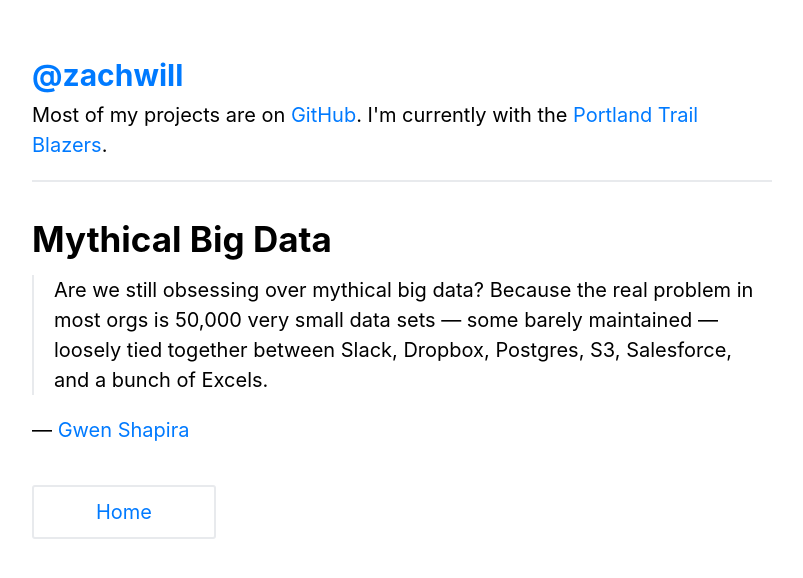
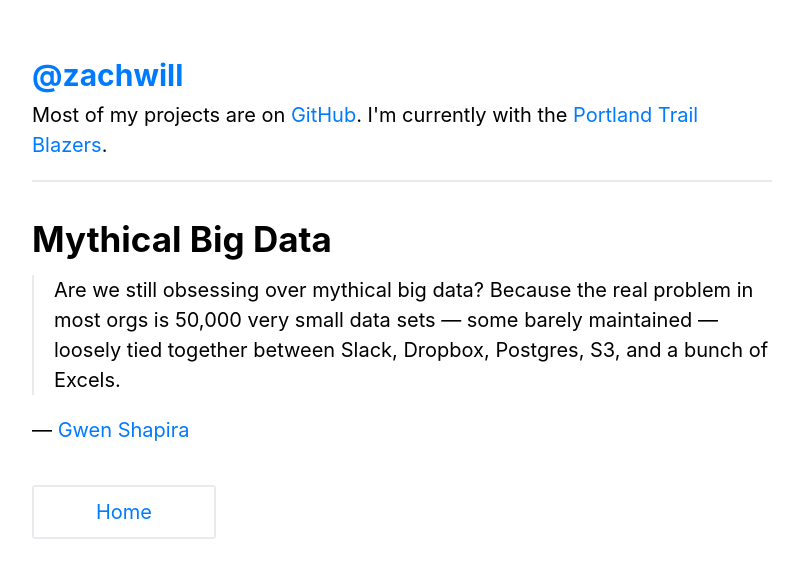
Before and after one commit to zachwill/blog, a Jekyll site: the page built from _posts/2022-09-29-mythical-big-data.md, in a window 1280 px wide. Shown: the top 578 px of the page, without its empty margins (238-1041 px from the left). Built offline with Jekyll 4.4.1, drawn with Linux system fonts in a browser that asks for light colours.

```diff
--- a/_posts/2022-09-29-mythical-big-data.md
+++ b/_posts/2022-09-29-mythical-big-data.md
@@ -4,6 +4,6 @@
 permalink : /mythical-big-data/
 ---
 
-> Are we still obsessing over mythical big data? Because the real problem in most orgs is 50,000 very small data sets &mdash; some barely maintained &mdash; loosely tied together between Slack, Dropbox, Postgres, S3, Salesforce, and a bunch of Excels.
+> Are we still obsessing over mythical big data? Because the real problem in most orgs is 50,000 very small data sets &mdash; some barely maintained &mdash; loosely tied together between Slack, Dropbox, Postgres, S3, and a bunch of Excels.
 
 &mdash; [Gwen Shapira](https://twitter.com/gwenshap/status/1227090981008265216)
```
